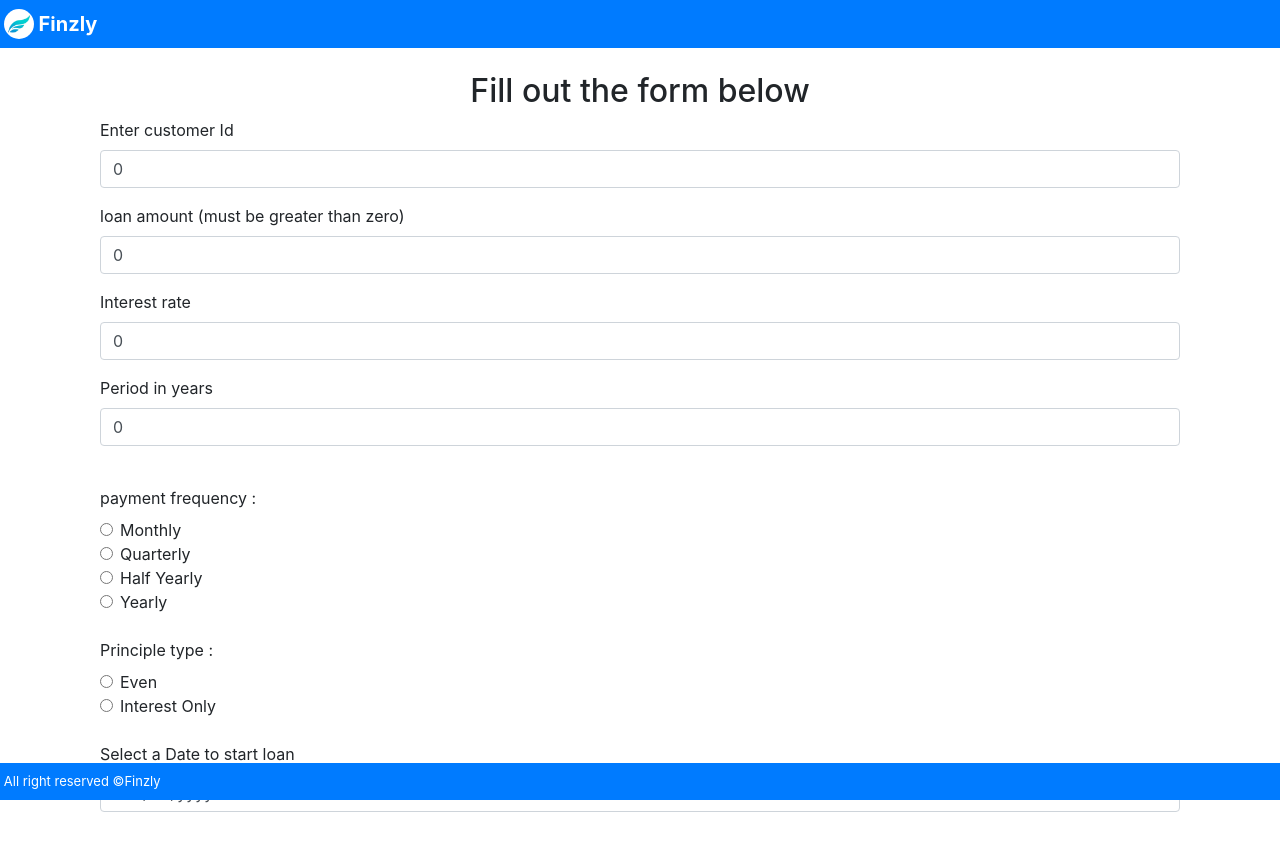
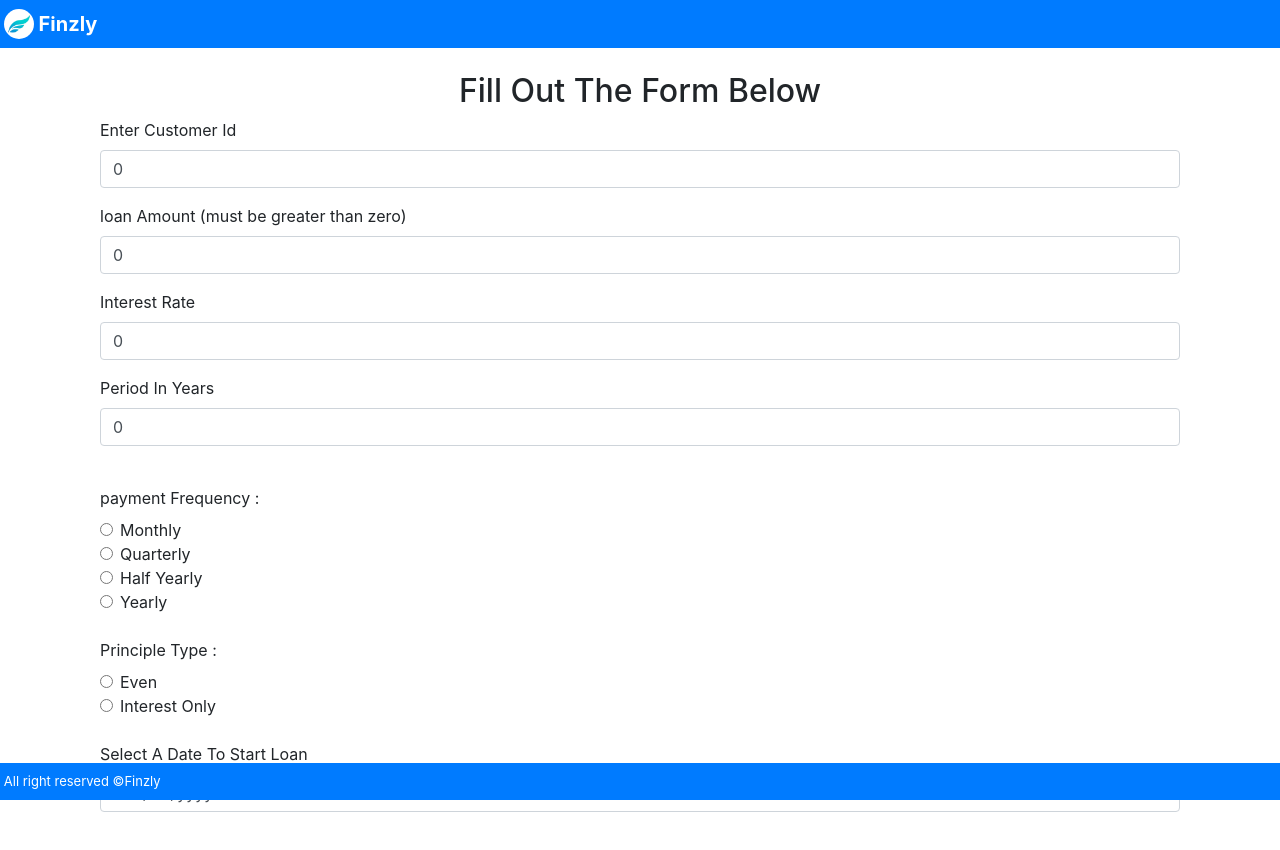
Before and after one commit to sharayu134/LoanApplication, an Angular app in the folder Frontend/: page /loanapplication/1 in a window 1280 px wide. Shown: the top 850 px of the page. Built offline with nearby package versions, Linux system fonts and the light colour scheme.

Commit message:
Updated Application

```diff
--- a/Frontend/src/app/loanapplication/loanapplication.component.html
+++ b/Frontend/src/app/loanapplication/loanapplication.component.html
@@ -2,31 +2,31 @@
 <br>
 <div class="container">
   <br>
-<H2>Fill out the form below</H2>
+<H2>Fill Out The Form Below</H2>
 <div class="container">
   <fieldset class="form-group">
-    <label for="">Enter customer Id</label>
+    <label for="">Enter Customer Id</label>
     <input type="number" [(ngModel)]="loan.customerId" class="form-control" name="customerId" required="required">
 </fieldset>
 
     <fieldset class="form-group">
-        <label for="">loan amount  (must be greater than zero)</label>
+        <label for="">loan Amount  (must be greater than zero)</label>
         <input type="number" min=1 [(ngModel)]="loan.loanAmount" class="form-control" name="loanAmount" required="required">
     </fieldset>
 
     <fieldset class="form-group">
-      <label for="">Interest rate</label>
+      <label for="">Interest Rate</label>
       <input type="number" min=1 [(ngModel)]="loan.interestRate" class="form-control" name="interestRate" required="required">
   </fieldset>
 
     <fieldset class="form-group">
-      <label for="">Period in years</label>
+      <label for="">Period In Years</label>
       <input type="number" min=1 [(ngModel)]="loan.tenure" class="form-control"  pattern="[0-9]+" name="tenure" required="required">
   </fieldset>
 
 <br>
     <fieldset>
-    <label for="">payment frequency :</label>
+    <label for="">payment Frequency :</label>
     <div class="form-check">
         <input class="form-check-input" type="radio" name="exampleRadios" [(ngModel)]="loan.paymentFrequency" id="exampleRadios1" value=12 checked>
         <label class="form-check-label" for="exampleRadios1">
@@ -55,15 +55,15 @@
     <br>
 
     <fieldset>
-      <label for="">Principle type :</label>
+      <label for="">Principle Type :</label>
       <div class="form-check">
-          <input class="form-check-input" type="radio" name="exampleRadios31" [(ngModel)]="loan.principle" id="exampleRadios31" value="even" checked>
+          <input class="form-check-input" type="radio" name="exampleRadios31" [(ngModel)]="loan.principle" id="exampleRadios31" value="EVEN" checked>
           <label class="form-check-label" for="exampleRadios31">
             Even
           </label>
         </div>
         <div class="form-check">
-          <input class="form-check-input" type="radio" name="exampleRadios32" [(ngModel)]="loan.principle" id="exampleRadios32" value="interesrOnly" required>
+          <input class="form-check-input" type="radio" name="exampleRadios32" [(ngModel)]="loan.principle" id="exampleRadios32" value="INTEREST_ONLY" required>
           <label class="form-check-label" for="exampleRadios2">
               Interest Only
           </label>
@@ -74,12 +74,12 @@
 
 <fieldset>
       <div>
-        <label for="">Select a Date to start loan</label>
+        <label for="">Select A Date To Start Loan</label>
         <input class="form-control" type="date"  min="2020-11-03" value="2020-11-02" [(ngModel)]="loan.loanStartDate" id="example-date-input" required>
       </div>
     </fieldset>
 
 <br>
-    <button type="submit" class="btn btn-primary" (click)="saveLoan()" *ngIf="(loan.loanAmount>0 && loan.loanAmount && loan.paymentFrequency>0 &&loan.interestRate>0 && loan.tenure>0 )">Apply</button>
+    <button type="submit" class="btn btn-primary" (click)="saveLoan()" *ngIf="(loan.loanAmount>0 && loan.loanAmount && loan.paymentFrequency>0 &&loan.interestRate>0 && loan.tenure>0 )">Click Here To Apply</button>
 </div>
 </div><br><br><br>
--- a/Frontend/src/app/welcome/welcome.component.html
+++ b/Frontend/src/app/welcome/welcome.component.html
@@ -11,12 +11,12 @@
         <th scope="col">Loan Id</th>
         <th scope="col">Customer Id</th>
         <th scope="col">Amount(Rs)</th>
-        <th scope="col">Trade date</th>
-        <th scope="col">Start date</th>
-        <th scope="col">Maturity date</th>
-        <th scope="col">Payment frequency</th>
-        <th scope="col">Interest rate</th>
-        <th scope="col">Click to view</th>
+        <th scope="col">Trade Date</th>
+        <th scope="col">Start Date</th>
+        <th scope="col">Maturity Date</th>
+        <th scope="col">Payment Frequency</th>
+        <th scope="col">Interest Rate</th>
+        <th scope="col">Click To View</th>
       </tr>
     </thead>
     <tbody>
@@ -29,9 +29,9 @@
         <td>{{loan.maturityDate}}</td>
         <td>{{loan.paymentFrequency  | number}}</td>
         <td>{{loan.interestRate  | number  : '1.2-2'}}</td>
-        <td><button (click)="toggleDisplay(loan.loanId)" class="btn btn-primary">view</button></td>
+        <td><button (click)="toggleDisplay(loan.loanId)" class="btn btn-primary">View</button></td>
       </tr >
-      <tr> <td colspan="9" class="text-left" > <button (click)="addLoan(id)" class="btn btn-primary"  >Apply for a new Loan</button></td>
+      <tr> <td colspan="9" class="text-left" > <button (click)="addLoan(id)" class="btn btn-primary"  >Apply For A New Loan</button></td>
       </tr>
     </tbody>
   </table>
@@ -43,11 +43,11 @@
     <thead>
       <tr>
         <th scope="col">Loan Id</th>
-        <th scope="col">Payment date</th>
+        <th scope="col">Payment Date</th>
         <th scope="col">Principal(Rs) </th>
-        <th scope="col">Projected interest(Rs) </th>
-        <th scope="col">Payment amount(Rs) </th>
-        <th scope="col">Payment status</th>
+        <th scope="col">Projected Interest(Rs) </th>
+        <th scope="col">Payment Amount(Rs) </th>
+        <th scope="col">Payment Status</th>
       </tr>
 
     </thead>
```
Also changed, not shown: 2 other files (tests, documents, lock files or other folders).
